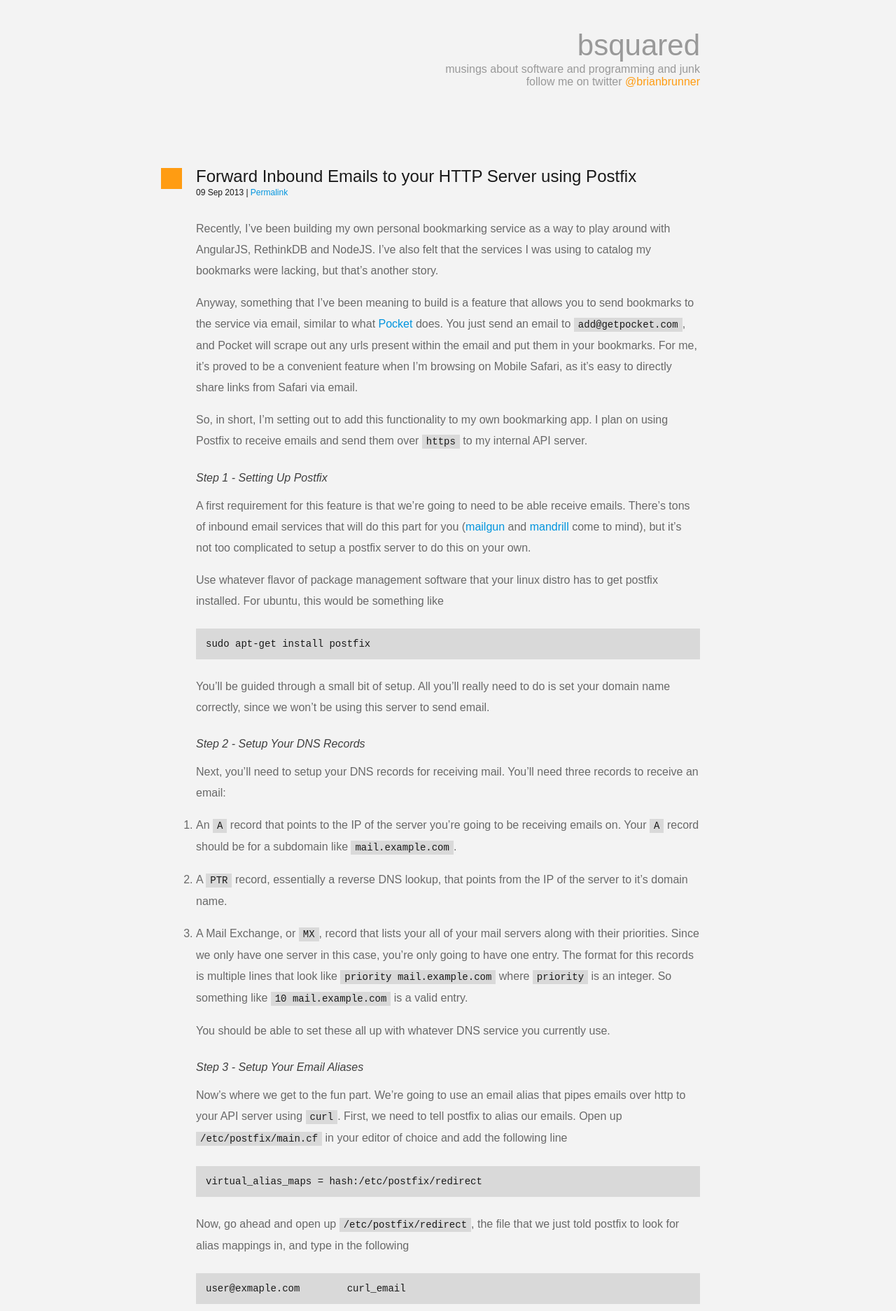
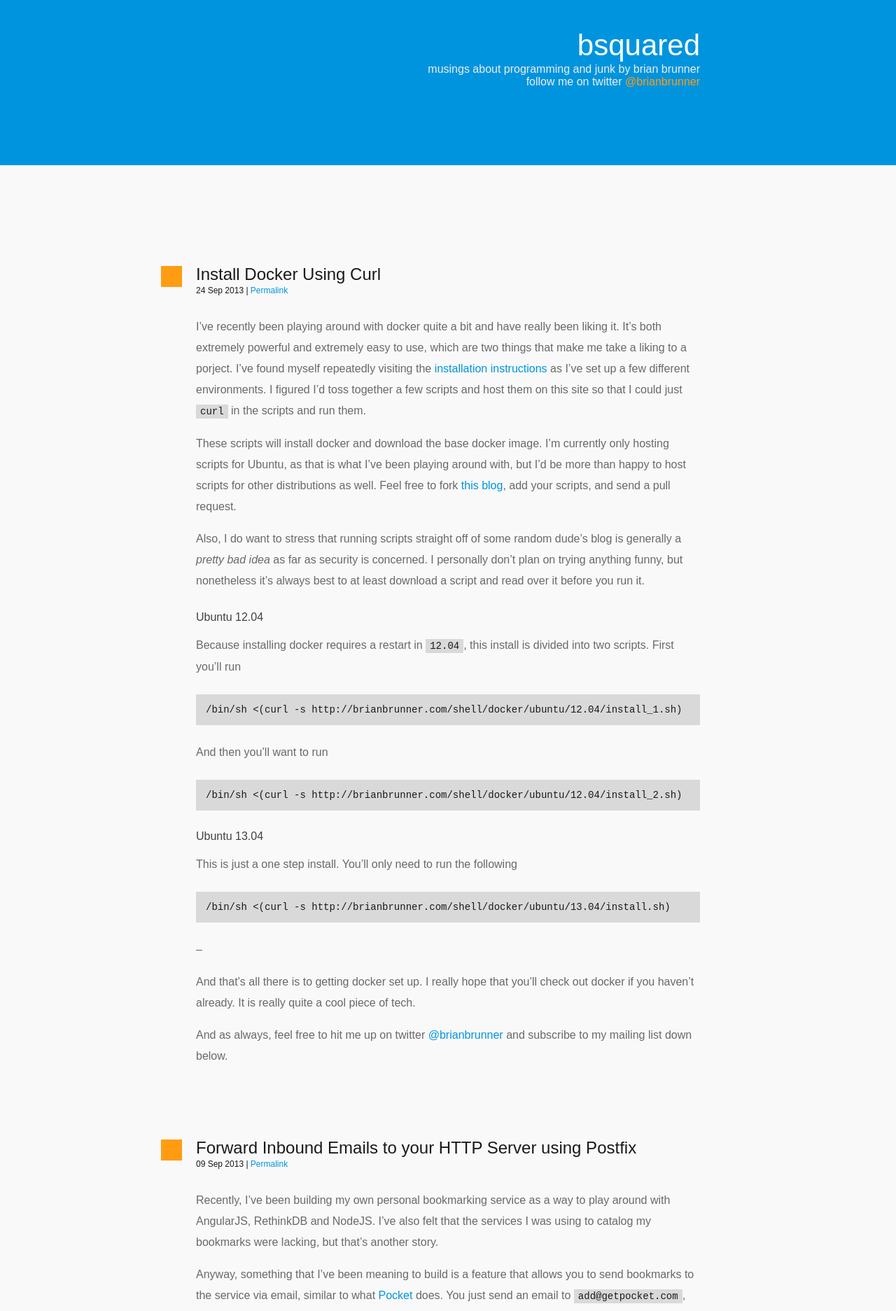
Before and after one commit to brianbrunner/brianbrunner.github.io, a Jekyll site: the page built from index.html, in a window 1280 px wide. Shown: the top 1873 px of the page at 70% size. Built offline with Jekyll 4.4.1, drawn with Linux system fonts in a browser that asks for light colours; nearby versions of some CDN libraries; the list of posts is cut into pages by our own code; comment, search, counter and statistics services are not loaded.

Commit message:
Updated layout, added new article

```diff
--- a/_layouts/default.html
+++ b/_layouts/default.html
@@ -27,12 +27,17 @@
 
     </head>
     <body>
+        <div class='head-wrap'>
+            <div class='content'>
+                <div class='head'>
+                    <h1>bsquared</h1>
+                    <h2>musings about programming and junk by brian brunner</h2>
+                    <h2>follow me on twitter <a href='https://twitter.com/brianbrunner'>@brianbrunner</a></h2>
+                  </div>
+            </div>
+        </div>
+        </div>
         <div class='content'>
-            <div class='head'>
-                <h1>bsquared</h1>
-                <h2>musings about software and programming and junk</h2>
-                <h2>follow me on twitter <a href='https://twitter.com/brianbrunner'>@brianbrunner</a></h2>
-            </div>
             {{ content }}
         </div>
     </body>
--- /dev/null
+++ b/_posts/2013-09-24-docker-install-curl.markdown
@@ -0,0 +1,52 @@
+---
+layout: post
+title:  "Install Docker Using Curl"
+date:   2013-09-24 18:00:00
+categories: docker curl
+---
+
+I've recently been playing around with docker quite a bit and have really been liking it. It's
+both extremely powerful and extremely easy to use, which are two things that make me take a
+liking to a porject. I've found myself repeatedly visiting the
+[installation instructions](http://docs.docker.io/en/latest/installation/ubuntulinux/) as I've
+set up a few different environments. I figured I'd toss together a few scripts and host them
+on this site so that I could just `curl` in the scripts and run them.
+
+These scripts will install docker and download the base docker image. I'm currently only hosting
+scripts for Ubuntu, as that is what I've been playing around with, but I'd be more than happy
+to host scripts for other distributions as well. Feel free to fork [this blog](https://github.com/brianbrunner/brianbrunner.github.io),
+add your scripts, and send a pull request.
+
+
+Also, I do want to stress that running scripts straight off of some random dude's blog is
+generally a _pretty bad idea_ as far as security is concerned. I personally don't plan on
+trying anything funny, but nonetheless it's always best to at least download a script and
+read over it before you run it.
+
+Ubuntu 12.04
+------------
+
+Because installing docker requires a restart in `12.04`, this install is divided into two
+scripts. First you'll run
+
+    /bin/sh <(curl -s http://brianbrunner.com/shell/docker/ubuntu/12.04/install_1.sh)
+
+And then you'll want to run
+
+    /bin/sh <(curl -s http://brianbrunner.com/shell/docker/ubuntu/12.04/install_2.sh)
+
+Ubuntu 13.04
+------------
+
+This is just a one step install. You'll only need to run the following
+
+    /bin/sh <(curl -s http://brianbrunner.com/shell/docker/ubuntu/13.04/install.sh)
+
+--
+
+And that's all there is to getting docker set up. I really hope that you'll check out docker if you haven't
+already. It is really quite a cool piece of tech.
+
+And as always, feel free to hit me up
+on twitter [@brianbrunner](https://twitter.com/brianbrunner) and subscribe to my mailing list down
+below.
--- a/css/style.css
+++ b/css/style.css
@@ -18,9 +18,13 @@ html, body {
   min-height: 100%;
   font-weight: 300;
 }
+.head-wrap {
+  width: 100%;
+  background-color: #0094DE;
+}
 body {
   color:#696969;
-  background-color:#f3f3f3;
+  background-color:#f9f9f9;
   font-family:Arial, Helvetica, sans-serif;
 }
 a, a:visited {
@@ -31,6 +35,12 @@ a:hover, a:active {
   text-decoration: none;
   color: #00AAFF !important;
 }
+hr {
+  border: 0px;
+  height: 2px;
+  width: 100%;
+  background-color: #ddddff
+}
 .content {
   position: relative;
   width: 720px;
@@ -40,17 +50,17 @@ a:hover, a:active {
   padding-bottom: 30px;
 }
 .head {
-  margin-bottom: 110px;
+  margin-bottom: 80px;
 }
 .head h1 {
-  color:#999999;
+  color:#fff;
   font-weight: 300;
   font-size: 42px;
   line-height: 50px;
   text-align: right;
 }
 .head h2 {
-  color:#999999;
+  color:#eee;
   font-size: 16px;
   text-align: right;
 }
@@ -61,10 +71,14 @@ a:hover, a:active {
 .head h2 a:hover {
   color: #ffc53a !important;
 }
-.back {
+body .content .back {
   position: absolute;
-  top: 46px;
+  top: -205px;
   left: 80px;
+  color: #FF9C12 !important;
+}
+.back:hover {
+  color: #ffc53a !important;
 }
 article {
   position: relative;
```
